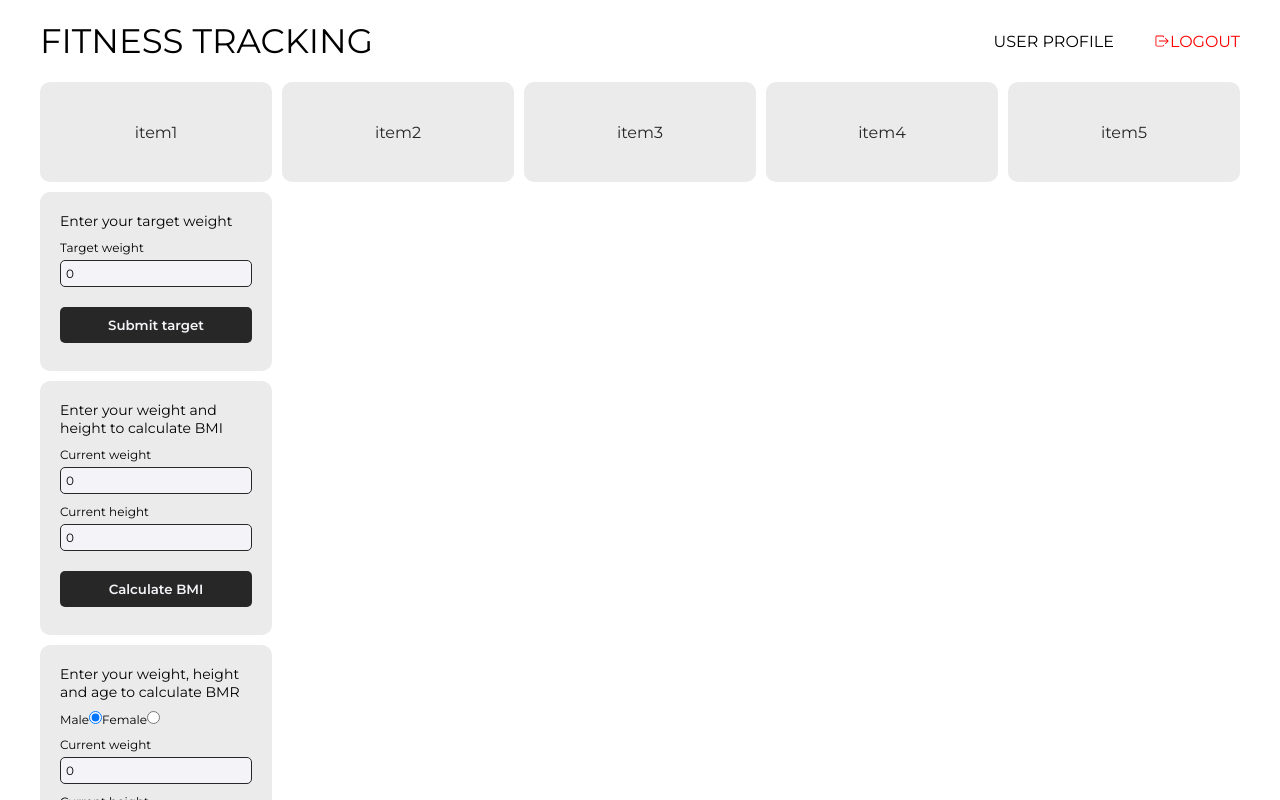
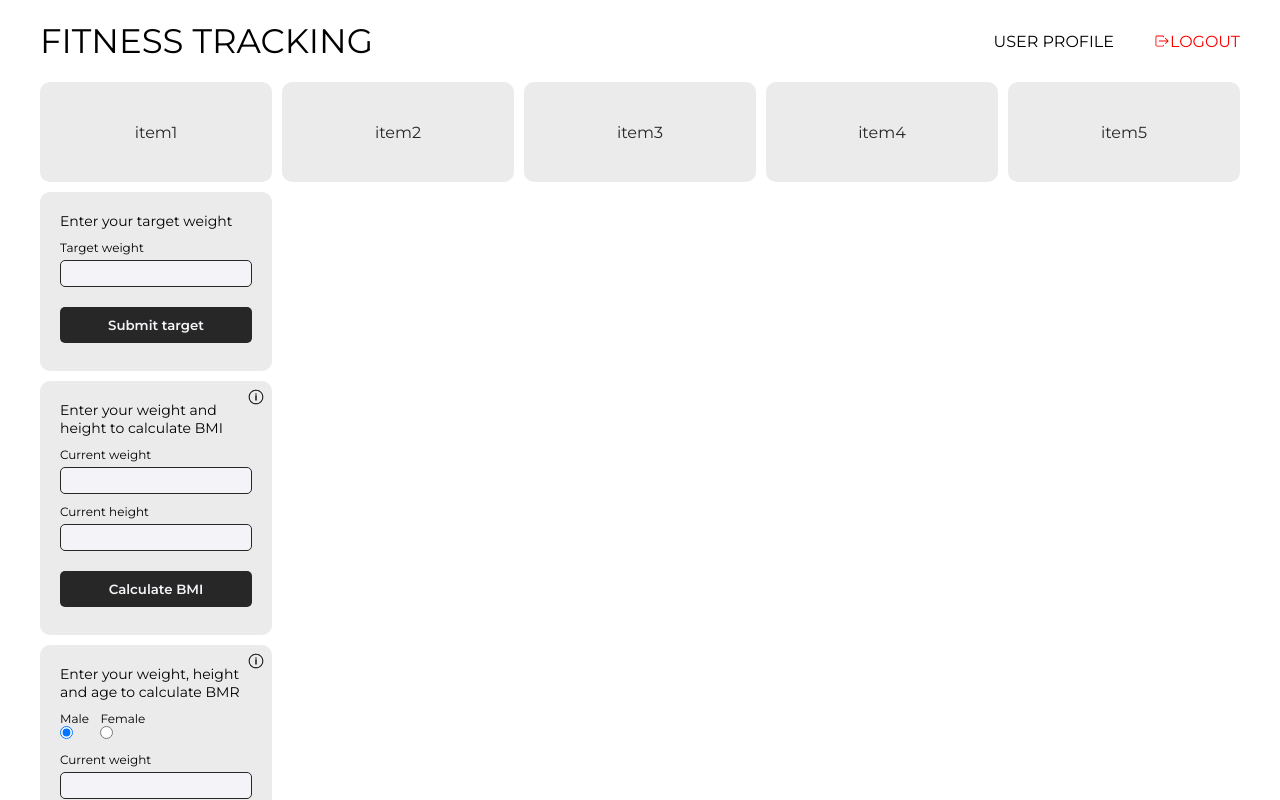
Before and after one commit to JKukielski/fitness-tracking-app, a React (Vite) app in the folder frontend/: page / in a window 1280 px wide. Shown: the top 800 px of the page. Built offline with nearby package versions, Linux system fonts and the light colour scheme; sample sign-in values are in the browser's storage.

Commit message:
additional styling

```diff
--- a/frontend/src/components/BMI.jsx
+++ b/frontend/src/components/BMI.jsx
@@ -3,13 +3,25 @@ import { useState } from 'react';
 import { useDispatch, useSelector } from 'react-redux';
 import { updateUser } from '../state/userSlice';
 import '../styles/BmiBmr.css';
+import { IoIosInformationCircleOutline } from 'react-icons/io';
 
 const BMI = () => {
-  const [weight, setWeight] = useState(0);
-  const [height, setHeight] = useState(0);
+  const [weight, setWeight] = useState('');
+  const [height, setHeight] = useState('');
   const [success, setSuccess] = useState('');
   const { user } = useSelector((state) => state.user.user);
   const dispatch = useDispatch();
+  const [displayBmi, setDisplayBmi] = useState('');
+
+  const bmiDisplayColor = (bmiResult) => {
+    if (bmiResult >= 25 && bmiResult <= 29.9) {
+      return 'overweight';
+    } else if (bmiResult < 18.5) {
+      return 'underweight';
+    } else if (bmiResult >= 30) {
+      return 'obesity';
+    } else return 'healthy';
+  };
 
   const handleSubmitBMI = async (e) => {
     e.preventDefault();
@@ -26,9 +38,10 @@ const BMI = () => {
       if (response) {
         dispatch(updateUser({ user: response.data }));
       }
+      setDisplayBmi(bmi);
       setSuccess('BMI updated successfully!');
-      setHeight(0);
-      setWeight(0);
+      setHeight('');
+      setWeight('');
     } catch (err) {
       console.error(err);
     }
@@ -36,6 +49,7 @@ const BMI = () => {
 
   return (
     <form className="bmi-container" onSubmit={handleSubmitBMI}>
+      <IoIosInformationCircleOutline className="information-icon" />
       <p className="measurement-heading">
         Enter your weight and height to calculate BMI
       </p>
@@ -61,6 +75,11 @@ const BMI = () => {
           onChange={(e) => setHeight(e.target.value)}
         />
       </label>
+      <div className="form-result-container">
+        <p className={bmiDisplayColor(displayBmi)}>
+          {displayBmi && `${displayBmi}kcal`}
+        </p>
+      </div>
       <div className="measurement-button-container">
         <button type="submit" className="primary-button primary-button-bm">
           Calculate BMI
--- a/frontend/src/components/BMR.jsx
+++ b/frontend/src/components/BMR.jsx
@@ -1,17 +1,19 @@
 import axios from 'axios';
-import { useState } from 'react';
+import { useEffect, useState } from 'react';
 import { useDispatch, useSelector } from 'react-redux';
 import { updateUser } from '../state/userSlice';
 import '../styles/BmiBmr.css';
+import { IoIosInformationCircleOutline } from 'react-icons/io';
 
 const BMR = () => {
-  const [weight, setWeight] = useState(0);
-  const [height, setHeight] = useState(0);
-  const [age, setAge] = useState(0);
+  const [weight, setWeight] = useState('');
+  const [height, setHeight] = useState('');
+  const [age, setAge] = useState('');
   const [gender, setGender] = useState('male');
   const [success, setSuccess] = useState('');
   const { user } = useSelector((state) => state.user.user);
   const dispatch = useDispatch();
+  const [displayBmr, setDisplayBmr] = useState('');
 
   const calculateBMRforMen = () => {
     const heightInCentimeters = height;
@@ -49,10 +51,11 @@ const BMR = () => {
       if (response) {
         dispatch(updateUser({ user: response.data }));
       }
+      setDisplayBmr(bmr);
       setSuccess('BMR updated successfully');
-      setAge(0);
-      setWeight(0);
-      setHeight(0);
+      setAge('');
+      setWeight('');
+      setHeight('');
     } catch (err) {
       console.error(err);
     }
@@ -60,9 +63,11 @@ const BMR = () => {
 
   return (
     <form className="bmr-container" onSubmit={handleSubmitBMR}>
+      <IoIosInformationCircleOutline className="information-icon" />
       <p className="measurement-heading">
         Enter your weight, height and age to calculate BMR
       </p>
+
       <div className="radio-container">
         <label htmlFor="">
           Male
@@ -119,6 +124,10 @@ const BMR = () => {
           onChange={(e) => setAge(e.target.value)}
         />
       </label>
+
+      <div className="bmr-form-result-container">
+        {displayBmr && `${displayBmr}kcal`}
+      </div>
       <div className="measurement-button-container">
         <button type="submit" className="primary-button primary-button-bm">
           Calculate BMR
--- a/frontend/src/components/TargetInput.jsx
+++ b/frontend/src/components/TargetInput.jsx
@@ -5,7 +5,7 @@ import { useDispatch, useSelector } from 'react-redux';
 import { updateUser } from '../state/userSlice';
 
 const TargetInput = () => {
-  const [targetWeight, setTargetWeight] = useState(0);
+  const [targetWeight, setTargetWeight] = useState('');
   const [success, setSuccess] = useState('');
   const { user } = useSelector((state) => state.user.user);
   const dispatch = useDispatch();
@@ -26,7 +26,7 @@ const TargetInput = () => {
         );
       }
       setSuccess('Target updated successfully!');
-      setTargetWeight(0);
+      setTargetWeight('');
     } catch (err) {
       console.log(err.message);
     }
--- a/frontend/src/styles/BmiBmr.css
+++ b/frontend/src/styles/BmiBmr.css
@@ -4,6 +4,15 @@
     background-color: var(--color-primary-light);
     border-radius: 10px;
     padding: 20px;
+    position: relative;
+}
+
+.information-icon {
+    position: absolute;
+    top: 7px;
+    right: 7px;
+    font-size: 18px;
+    cursor: pointer;
 }
 
 .bmi-container {
@@ -18,6 +27,24 @@
     grid-column-end: 2;
     grid-row-start: 4;
     grid-row-end: 5;
+}
+
+
+.form-result-container {
+    display: flex;
+    justify-content: center;
+    align-items: center;
+    font-size: 32px;
+    font-weight: 600;
+}
+
+.bmr-form-result-container {
+    display: flex;
+    justify-content: center;
+    align-items: center;
+    font-size: 32px;
+    font-weight: 600;
+    color: green;
 }
 
 .measurement-heading {
@@ -46,6 +73,9 @@
 .radio-container {
     font-size: 12px;
     margin-bottom: 10px;
+    width: 50%;
+    display: flex;
+    justify-content: space-between;
 }
 
 .measurement-button-container {
@@ -64,3 +94,19 @@
     color: green;
     font-size: 12px;
 }
+
+.underweight {
+    color: orange;
+}
+
+.overweight {
+    color: rgb(255, 145, 0);
+}
+
+.obesity {
+    color: red;
+}
+
+.healthy {
+    color: green;
+}
```
